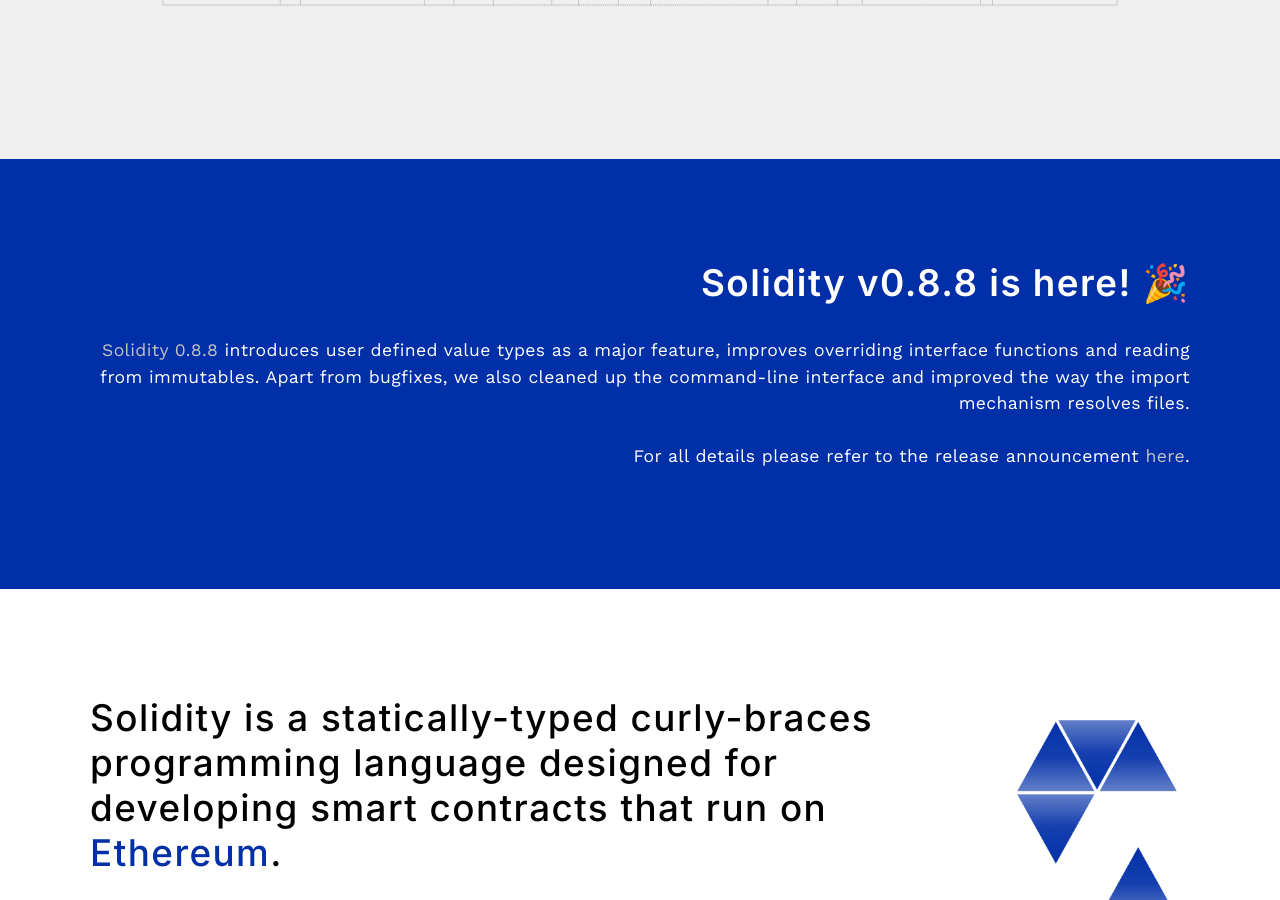
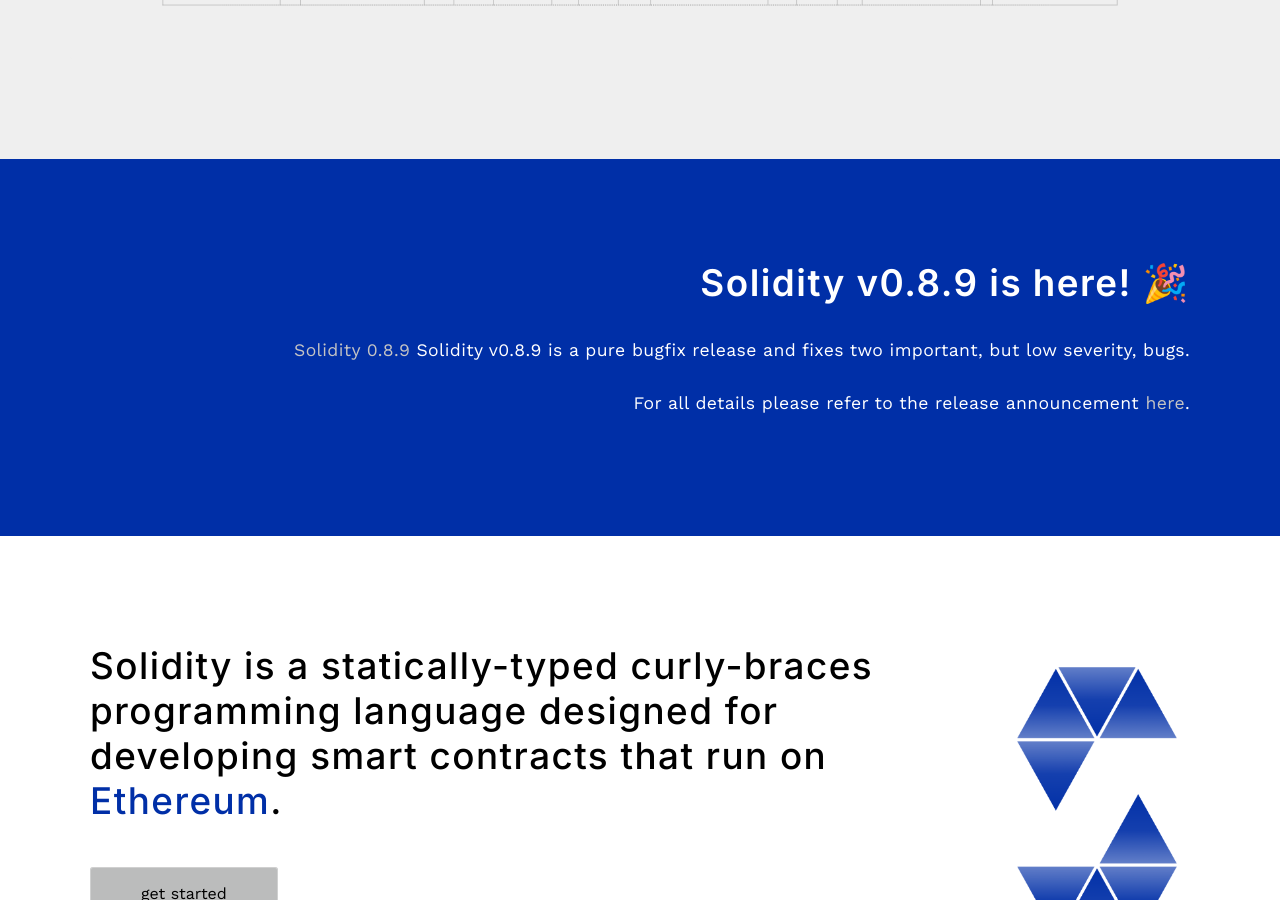
Before and after one commit to ethereum/solidity-portal, a Jekyll site: the page built from index.html, in a window 1280 px wide and 900 px high, scrolled down 590 px. Built offline with Jekyll 4.4.1, drawn with Linux system fonts in a browser that asks for light colours; some web fonts are replaced; the list of posts is cut into pages by our own code.

Commit message:
updates to v0.8.9

```diff
--- a/index.html
+++ b/index.html
@@ -22,11 +22,9 @@
 <section class="highlight-section-blue">
 	<div class="container flex">
 		<div class="text editable">
-			<h2><strong>Solidity v0.8.8 is here! 🎉</strong></h2>
-			<p><a href="https://github.com/ethereum/solidity/releases/tag/v0.8.8">Solidity 0.8.8</a> introduces user defined value types as a major
-				feature, improves overriding interface functions and reading from immutables. Apart from bugfixes, we also cleaned up the
-				command-line interface and improved the way the import mechanism resolves files.
-			<br><br>For all details please refer to the release announcement <a href="https://blog.soliditylang.org/2021/09/27/solidity-0.8.8-release-announcement/">here</a>.</p>
+			<h2><strong>Solidity v0.8.9 is here! 🎉</strong></h2>
+			<p><a href="https://github.com/ethereum/solidity/releases/tag/v0.8.9">Solidity 0.8.9</a> Solidity v0.8.9 is a pure bugfix release and fixes two important, but low severity, bugs.
+			<br><br>For all details please refer to the release announcement <a href="https://blog.soliditylang.org/2021/09/29/solidity-0.8.9-release-announcement/">here</a>.</p>
 		</div>
 	</div>
 </section>
```
